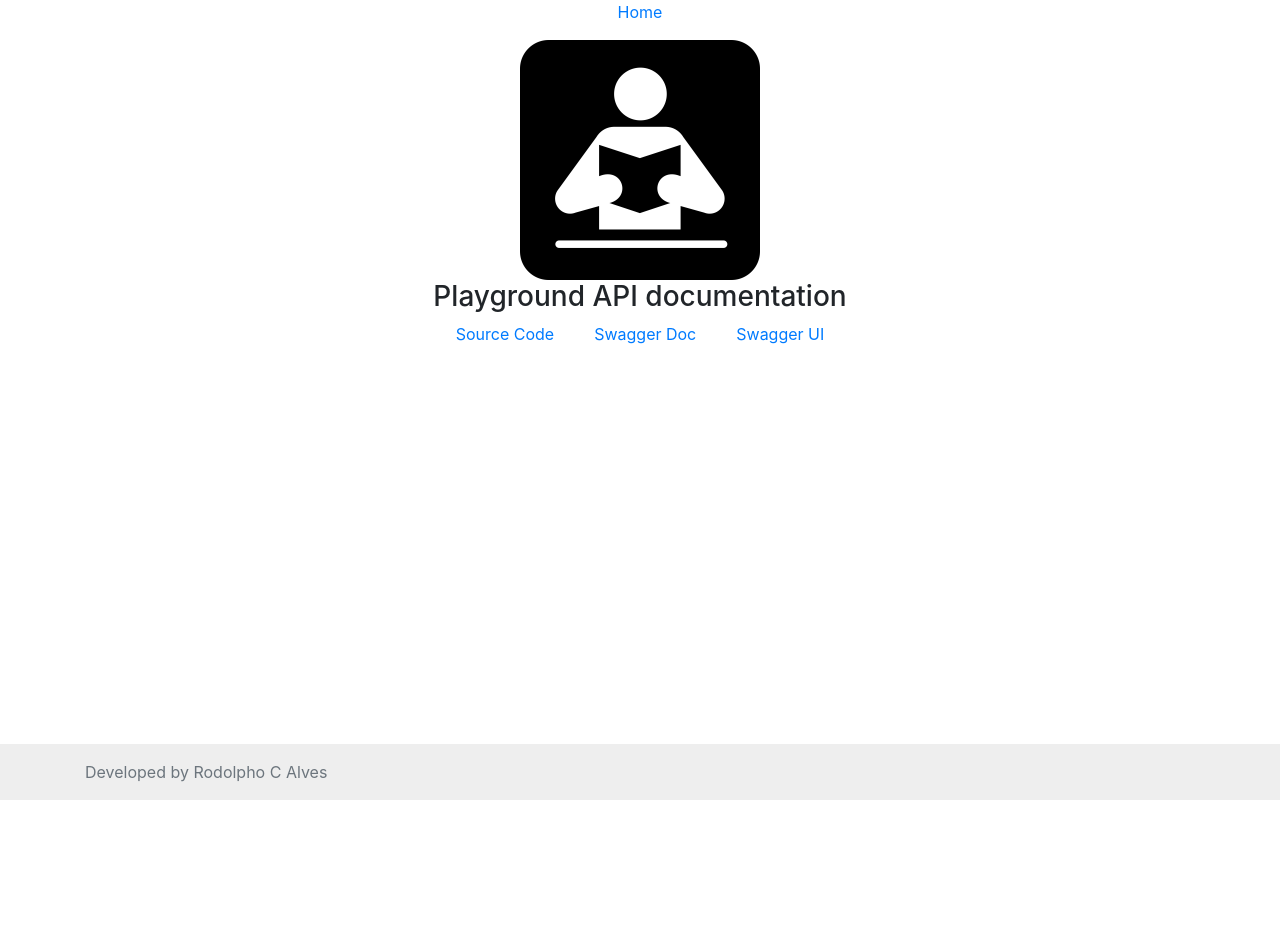
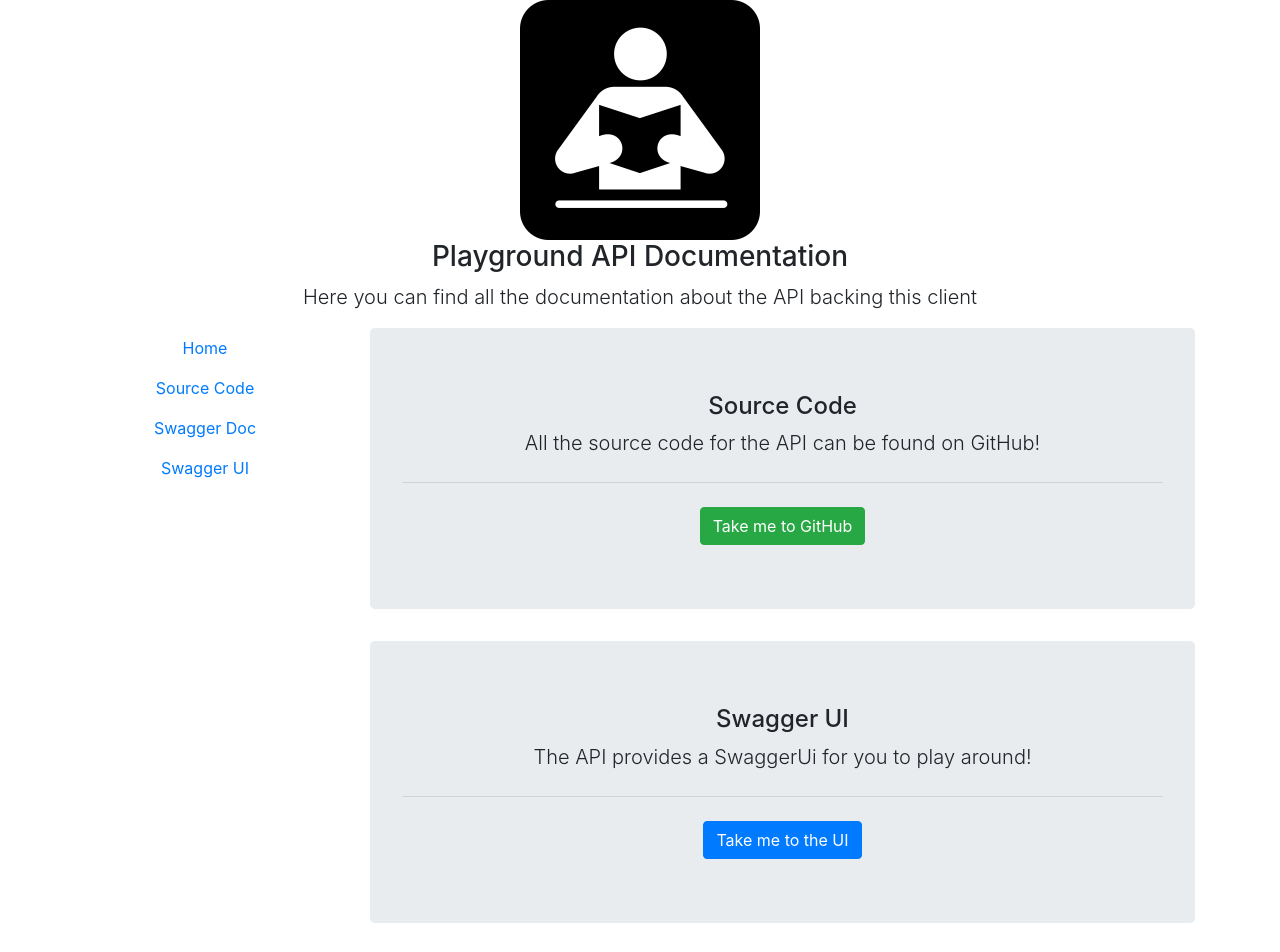
Before and after one commit to rodolphocastro/ARDC.VueJS.Playground, a Vue app: page /docs in a window 1280 px wide. Shown: the top 952 px of the page. Before the commit the page ends 800 px from the top, so only its background shows below. Built offline with nearby package versions, Linux system fonts and the light colour scheme.

Commit message:
Atualizar View de Docs da API

```diff
--- a/src/views/Docs.vue
+++ b/src/views/Docs.vue
@@ -1,15 +1,44 @@
 <template>
     <div id="api-docs">
-        <p>
-            <router-link to="/">Home</router-link>
-        </p>
-        <img class="page-logo" alt="a book in black and white" src="@/assets/docs_logo.png">
-        <h3>Playground API documentation</h3>
-        <div id="doc-links">
-            <a :href="gitHubUrl">Source Code</a>
-            <a :href="swaggerDocUrl">Swagger Doc</a>
-            <a :href="swaggerUiUrl">Swagger UI</a>
+      <img class="page-logo" alt="a book in black and white" src="@/assets/docs_logo.png">
+      <h3>Playground API Documentation</h3>
+      <p class="lead">Here you can find all the documentation about the API backing this client</p>
+      <div class="row">
+        <ul class="nav col-sm-3 flex-column">
+          <li class="nav-item">
+            <router-link class="nav-link" to="/">Home</router-link>
+          </li>
+          <li class="nav-item">
+            <a class="nav-link" :href="gitHubUrl">Source Code</a>
+          </li>
+          <li class="nav-item">
+            <a class="nav-link" :href="swaggerDocUrl">Swagger Doc</a>
+          </li>
+          <li class="nav-item">
+            <a :href="swaggerUiUrl" class="nav-link">Swagger UI</a>
+          </li>
+        </ul>
+        <div class="col-sm-9">
+          <div class="jumbotron">
+            <h4>Source Code</h4>
+            <p class="lead">All the source code for the API can be found on GitHub!</p>
+            <hr class="my-4">
+            <a class="btn btn-success" :href="gitHubUrl">Take me to GitHub</a>
+          </div>
+          <div class="jumbotron">
+            <h4>Swagger UI</h4>
+            <p class="lead">The API provides a SwaggerUi for you to play around!</p>
+            <hr class="my-4">
+            <a class="btn btn-primary" :href="swaggerUiUrl">Take me to the UI</a>
+          </div>
+          <div class="jumbotron">
+            <h4>Swagger Doc</h4>
+            <p class="lead">If you wish to use the API with another client, the OpenAPI specification is also available!</p>
+            <hr class="my-4">
+            <a class="btn btn-info" :href="swaggerDocUrl">Take me to the Docs</a>
+          </div>
         </div>
+      </div>
     </div>
 </template>
 
```
